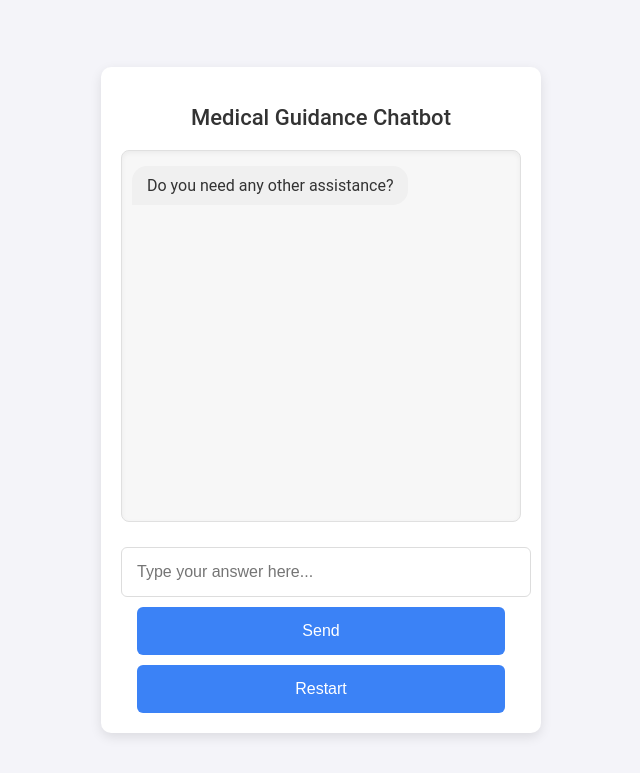
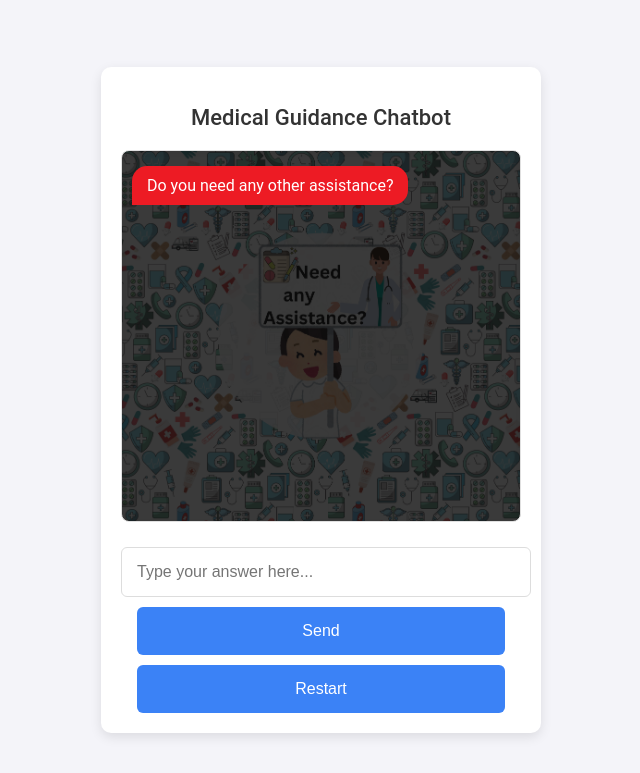
Before and after one commit to CookieDarb/MedAi, a Flask app: page / in a window 1280 px wide. Shown: the top 773 px of the page, without its empty margins (319-959 px from the left). Run offline with Flask 3, Linux system fonts and the light colour scheme.

Commit message:
frontend done

```diff
--- a/static/indexstyle.css
+++ b/static/indexstyle.css
@@ -31,16 +31,35 @@ h2 {
 
 /* Chatbox styling */
 #chatbox {
+    position: relative;
     height: 350px;
     overflow-y: auto;
     margin-bottom: 15px;
     padding: 10px;
     border-radius: 8px;
-    background-color: #f7f7f7;
     border: 1px solid #e0e0e0;
     box-shadow: inset 0 2px 5px rgba(0, 0, 0, 0.05);
     display: flex;
     flex-direction: column;
+    background-color: rgba(255, 255, 255, 0.8); /* Optional: light background color for readability */
+
+    /* Background Image Settings */
+    background-image: url('../static/images/MedAI_white.png');
+    background-repeat: repeat-y; /* Ensure the background repeats vertically */
+    background-size:cover; /* Default size of the image */
+    background-position: center; /* Adjust starting point of background */
+}
+
+/* Ensures that the content stays above the background */
+#chatbox * {
+    position: relative;
+    z-index: 1;
+}
+
+/* Smooth scrolling for chat messages */
+#chatbox {
+    scroll-behavior: smooth;
+    padding-bottom: 10px;
 }
 
 /* Input and button styling */
@@ -93,8 +112,8 @@ button:hover {
 /* Bot messages styling */
 .botMessage {
     align-self: flex-start;
-    background-color: #f0f0f0;
-    color: #333;
+    background-color: #ED1B24;
+    color: white;
     padding: 10px 15px;
     border-radius: 15px 15px 15px 0;
     margin: 5px 0;
```
Also changed, not shown: static/images/MedAI_white.png (added).
